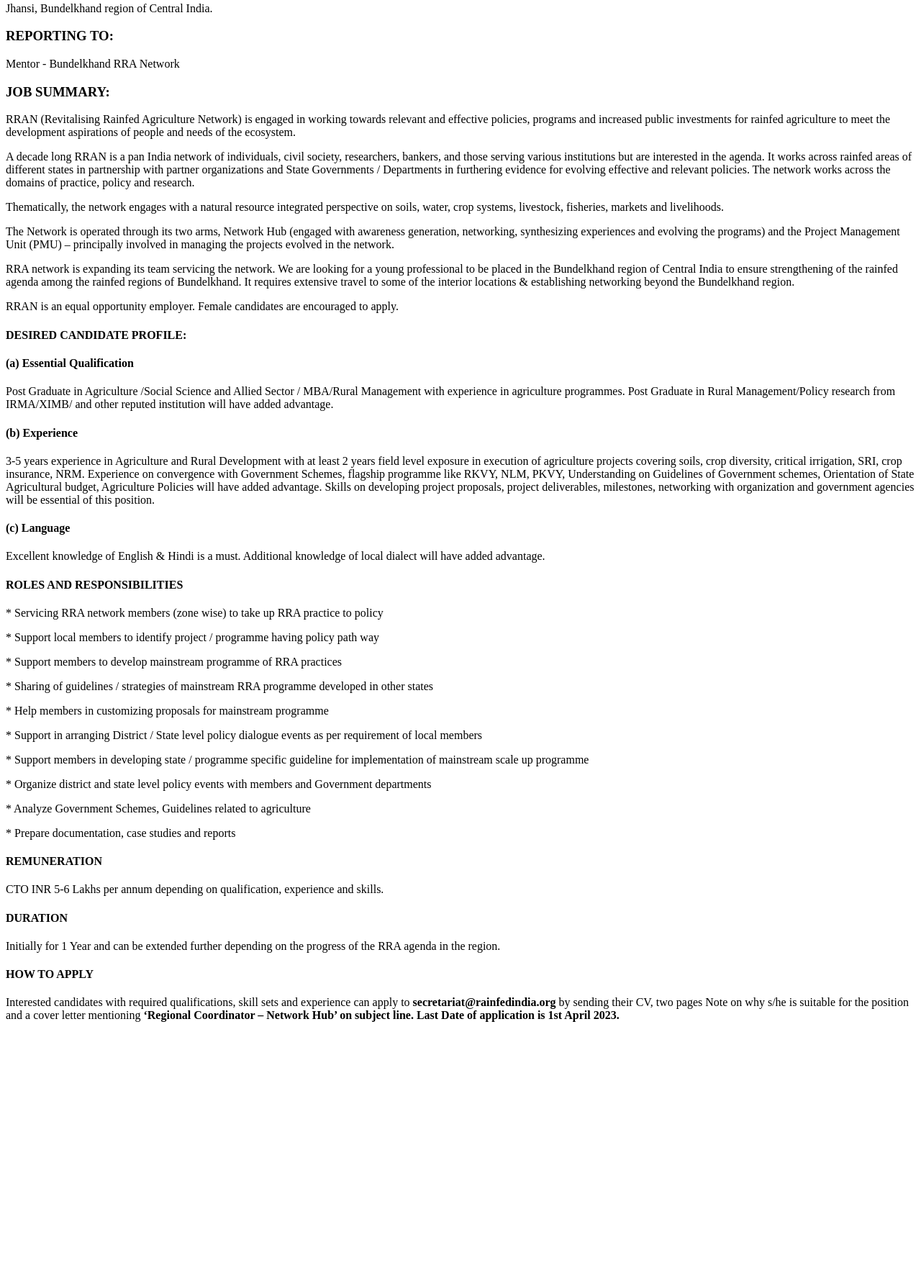
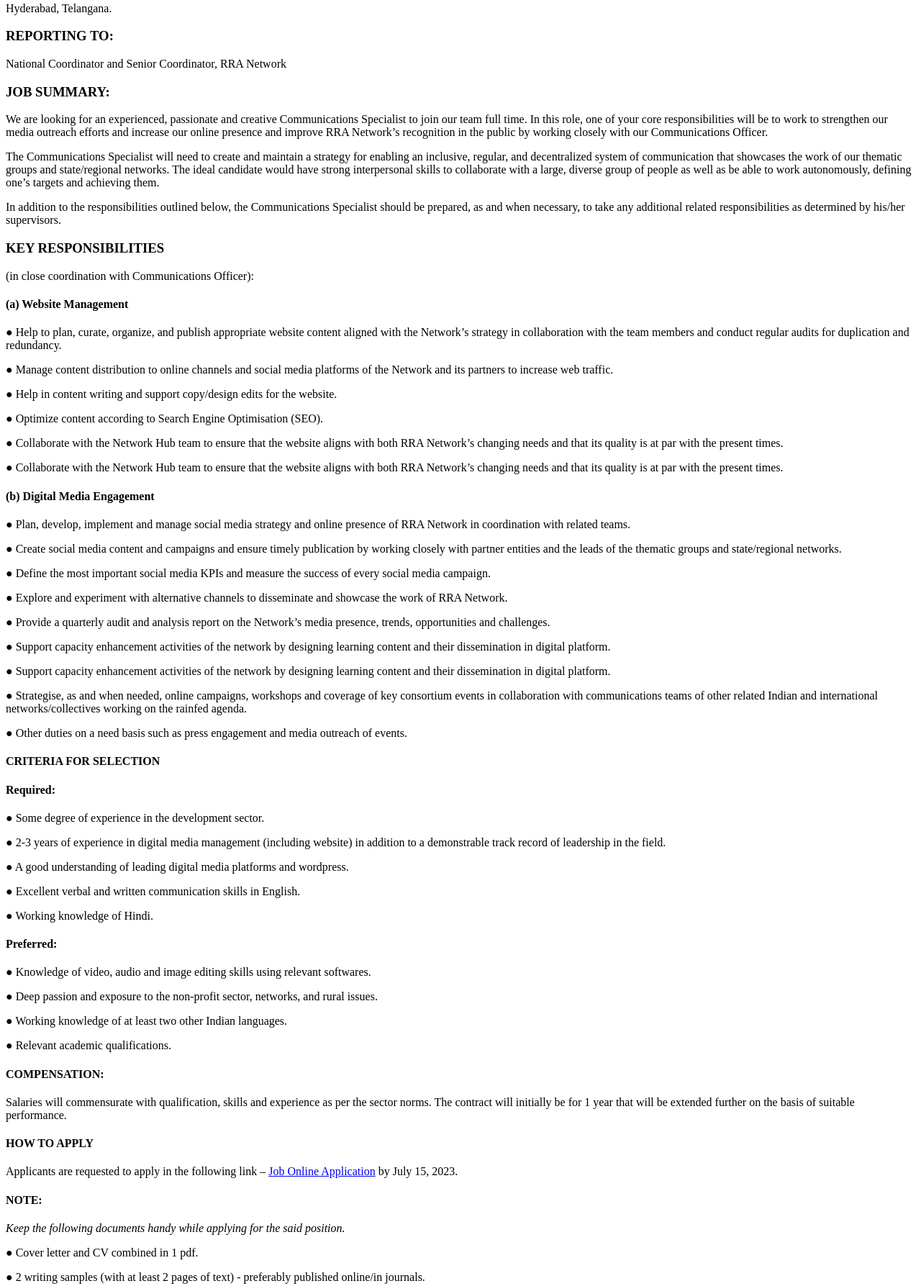
Before and after one commit to chary-vk/rra-home, a plain HTML site: page careers.html in a window 1280 px wide. Shown: the part 118-1905 px from the top of the page at 72% size. Before the commit the page ends 1554 px from the top, so only its background shows below. Drawn offline with Linux system fonts and the light colour scheme.

Commit message:
Update careers.html

```diff
--- a/careers.html
+++ b/careers.html
@@ -1,83 +1,84 @@
+
 <!DOCTYPE html>
 <html lang="en">
-
 <head>
     <meta charset="UTF-8">
     <meta http-equiv="X-UA-Compatible" content="IE=edge">
     <meta name="viewport" content="width=device-width, initial-scale=1.0">
     <title>Careers</title>
 </head>
+<body>
+    <h1>Communications Specialist – RRA Network Hub</h1>
 
-<body>
-   <h1>Regional Coordinator - Network Hub, WASSAN - RRA Network</h1>
-
-    <h3>LOCATION:</h3>
+    <h3>BASE LOCATION:</h3>
     <p>
-        Jhansi, Bundelkhand region of Central India.
+        Hyderabad, Telangana.
     </p>
 
     <h3>REPORTING TO:</h3>
     <p>
-        Mentor - Bundelkhand RRA Network
+        National Coordinator and Senior Coordinator, RRA Network
     </p>
 
     <h3>JOB SUMMARY:</h3>
     <p>
     </p>
-        RRAN (Revitalising Rainfed Agriculture Network) is engaged in working towards relevant and effective policies, programs and increased public investments for rainfed agriculture to meet the development aspirations of people and needs of the ecosystem.
+        We are looking for an experienced, passionate and creative Communications Specialist to join our team full time. In this role, one of your core responsibilities will be to work to strengthen our media outreach efforts and increase our online presence and improve RRA Network’s recognition in the public by working closely with our Communications Officer.
     <p>
-        A decade long RRAN is a pan India network of individuals, civil society, researchers, bankers, and those serving various institutions but are interested in the agenda. It works across rainfed areas of different states in partnership with partner organizations and State Governments / Departments in furthering evidence for evolving effective and relevant policies. The network works across the domains of practice, policy and research.
+        The Communications Specialist will need to create and maintain a strategy for enabling an inclusive, regular, and decentralized system of communication that showcases the work of our thematic groups and state/regional networks. The ideal candidate would have strong interpersonal skills to collaborate with a large, diverse group of people as well as be able to work autonomously, defining one’s targets and achieving them.
     </p>
     <p>
-        Thematically, the network engages with a natural resource integrated perspective on soils, water, crop systems, livestock, fisheries, markets and livelihoods.
+        In addition to the responsibilities outlined below, the Communications Specialist should be prepared, as and when necessary, to take any  additional related responsibilities as determined by his/her supervisors.
     </p>
+    </p>
+    <h3>KEY RESPONSIBILITIES</h3> <p>(in close coordination with Communications Officer):</p>
+    <h4>(a) Website Management</h4>
+    <p> ● Help to plan, curate, organize, and publish appropriate website content aligned with the Network’s strategy in collaboration with the team members and conduct regular audits for duplication and redundancy.</p>
+	<p> ● Manage content distribution to online channels and social media platforms of the Network and its partners to increase web traffic.</p>
+	<p> ● Help in content writing and support copy/design edits for the website.</p>
+	<p> ● Optimize content according to Search Engine Optimisation (SEO).</p>
+	<p> ● Collaborate with the Network Hub team to ensure that the website aligns with both RRA Network’s changing needs and that its quality is at par with the present times.</p>
+	<p> ● Collaborate with the Network Hub team to ensure that the website aligns with both RRA Network’s changing needs and that its quality is at par with the present times.</p>
+    <h4>(b) Digital Media Engagement</h4>
+	<p> ● Plan, develop, implement and manage social media strategy and online presence of RRA Network  in coordination with related teams.</p>
+	<p> ● Create social media content and campaigns and ensure timely publication by working closely with partner entities and the leads of the thematic groups and state/regional networks.</p>
+	<p> ● Define the most important social media KPIs and measure the success of every social media campaign.</p>
+	<p> ● Explore and experiment with alternative channels to disseminate and showcase the work of RRA Network.</p>
+	<p> ● Provide a quarterly audit and analysis report on the Network’s media presence, trends, opportunities and challenges.</p>
+	<p> ● Support capacity enhancement activities of the network by designing learning content and their dissemination in digital platform.</p>
+	<p> ● Support capacity enhancement activities of the network by designing learning content and their dissemination in digital platform.</p>
+	<p> ● Strategise, as and when needed, online campaigns, workshops and coverage of key consortium events in collaboration with communications teams of other related Indian and international networks/collectives working on the rainfed agenda.</p>
+	<p> ● Other duties on a need basis such as press engagement and media outreach of events.</p>
+    </p>
+
+	<h4>CRITERIA FOR SELECTION</h4>
+    <h4>Required:</h4>
+    <p> ● Some degree of experience in the development sector.</p>
+    <p> ● 2-3 years of experience in digital media management (including website) in addition to a demonstrable track record of leadership in the field.</p>
+    <p> ● A good understanding of leading digital media platforms and wordpress.</p>
+    <p> ● Excellent verbal and written communication skills in English.</p>
+    <p> ● Working knowledge of Hindi.</p>
+	</p>
+    <h4>Preferred:</h4>
+    <p> ● Knowledge of video, audio and image editing skills using relevant softwares.</p>
+    <p> ● Deep passion and exposure to the non-profit sector, networks, and rural issues.</p>
+    <p> ● Working knowledge of at least two other Indian languages.</p>
+    <p> ● Relevant academic qualifications.</p>
+
+
+    <h4>COMPENSATION:</h4>
     <p>
-        The Network is operated through its two arms, Network Hub (engaged with awareness generation, networking, synthesizing experiences and evolving the programs) and the Project Management Unit (PMU) – principally involved in managing the projects evolved in the network.
+        Salaries will commensurate with qualification, skills and experience as per the sector norms. The contract will initially be for 1 year that will be extended further on the basis of suitable performance.
     </p>
-    <p>
-        RRA network is expanding its team servicing the network. We are looking for a young professional to be placed in the Bundelkhand region of Central India to ensure strengthening of the rainfed agenda among the rainfed regions of Bundelkhand. It requires extensive travel to some of the interior locations & establishing networking beyond the Bundelkhand region.
-    </p>
-    <p>
-        RRAN is an equal opportunity employer. Female candidates are encouraged to apply.
-    </p>
-    <h4>DESIRED CANDIDATE PROFILE:</h4>
-    <h4>(a) Essential Qualification</h4>
-    <p>
-        Post Graduate in Agriculture /Social Science and Allied Sector / MBA/Rural Management with experience in agriculture programmes. Post Graduate in Rural Management/Policy research from IRMA/XIMB/ and other reputed institution will have added advantage.
-    </p>
-    <h4>(b) Experience</h4>
-    <p>
-        3-5 years experience in Agriculture and Rural Development with at least 2 years field level exposure in execution of agriculture projects covering soils, crop diversity, critical irrigation, SRI, crop insurance, NRM. Experience on convergence with Government Schemes, flagship programme like RKVY, NLM, PKVY, Understanding on Guidelines of Government schemes, Orientation of State Agricultural budget, Agriculture Policies will have added advantage. Skills on developing project proposals, project deliverables, milestones, networking with organization and government agencies will be essential of this position.
-    </p>
-    <h4>(c) Language</h4>
-    <p>
-        Excellent knowledge of English & Hindi is a must. Additional knowledge of local dialect will have added advantage.
-    </p>
-    <h4>ROLES AND RESPONSIBILITIES</h4>
-    <p>* Servicing RRA network members (zone wise) to take up RRA practice to policy</p>
-	<p>* Support local members to identify project / programme having policy path way</p>
-	<p>* Support members to develop mainstream programme of RRA practices</p>
-	<p>* Sharing of guidelines / strategies of mainstream RRA programme developed in other states</p>
-	<p>* Help members in customizing proposals for mainstream programme</p>
-	<p>* Support in arranging District / State level policy dialogue events as per requirement of local members</p>
-	<p>* Support members in developing state / programme specific guideline for implementation of mainstream scale up programme</p>
-	<p>* Organize district and state level policy events with members and Government departments</p>
-	<p>* Analyze Government Schemes, Guidelines related to agriculture</p>
-	<p>* Prepare documentation, case studies and reports</p>
-
-    <h4>REMUNERATION</h4>
-    <p>
-        CTO INR 5-6 Lakhs per annum depending on qualification, experience and skills.
-	</p>
-
-    <h4>DURATION</h4>
-    <p>
-        Initially for 1 Year and can be extended further depending on the progress of the RRA agenda in the region.
-	</p>
 
     <h4>HOW TO APPLY</h4>
-    <p>Interested candidates with required qualifications, skill sets and experience can apply to <b>secretariat@rainfedindia.org</b> by sending their CV, two pages Note on why s/he is suitable for the position and a cover letter mentioning <b>‘Regional Coordinator – Network Hub’<b> on subject line. Last Date of application is <b>1st April 2023.</b>
-	</p>
-</body>
+    <p>Applicants are requested to apply in the following link – <a href="https://forms.gle/RC9D67ST9Eng2ovg7" target="_blank">Job Online Application</a> by July 15, 2023.</p>
 
-</html>
+    <h4>NOTE:</h4>
+    <p><i>Keep the following documents handy while applying for the said position.</i></p>
+    <p>● Cover letter and CV combined in 1 pdf.</p>
+    <p>● 2 writing samples (with at least 2 pages of text) - preferably published online/in journals.</p>
+    <p>● 2 design samples - preferably published online.</p>
+    <p>● 2 audio-visual product samples (optional).</p>
+
+	<p>Only shortlisted candidates will be contacted for an interview.</p>
```
